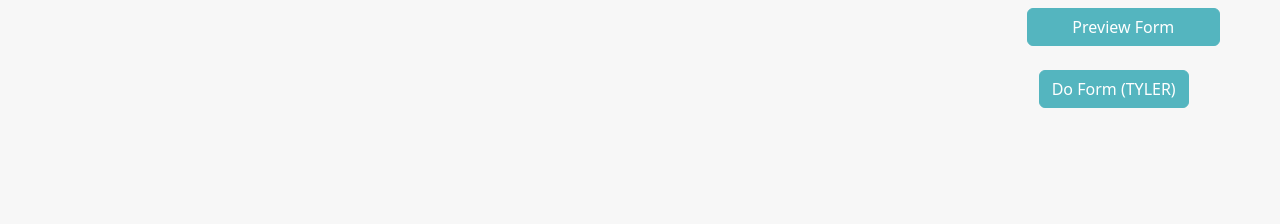
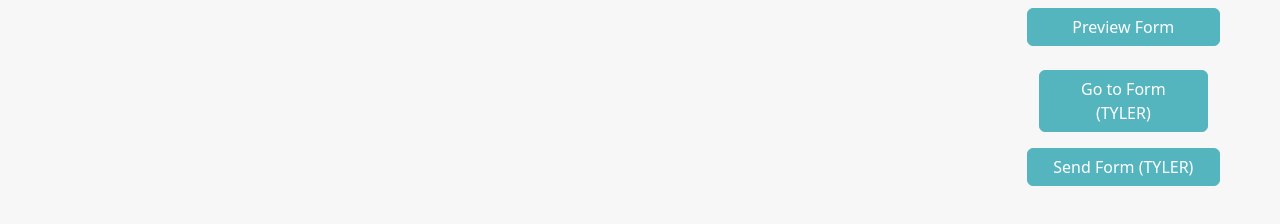
Before and after one commit to TeoSean00/Vendor_Form_Management_System_Frontend, a Vue app: page /formbuilder in a window 1280 px wide. Shown: the part 442-666 px from the top of the page. Built offline with nearby package versions, Linux system fonts and the light colour scheme; no server answers; sample sign-in values are in the browser's storage.

Commit message:
Send form data

```diff
--- a/src/views/FormBuilder.vue
+++ b/src/views/FormBuilder.vue
@@ -2,22 +2,14 @@
   <Navbar />
   <div class="row mx-5">
     <div class="col-10">
-      <div
-        class="row m-1 mt-3 p-2 border rounded border-light border-1 bg-white shadow-sm"
-      >
+      <div class="row m-1 mt-3 p-2 border rounded border-light border-1 bg-white shadow-sm">
         <h1 class="text-main-blue">Form Builder</h1>
         {{ previewObj }}
         {{ formName }}
         {{ desc }}
         <div class="row">
-          <span class="text-secondary-blue"
-            >Form Name:
-            <input
-              class="col-6"
-              type="text"
-              placeholder="Give this form a name!"
-              v-model="formName"
-            />
+          <span class="text-secondary-blue">Form Name:
+            <input class="col-6" type="text" placeholder="Give this form a name!" v-model="formName" />
           </span>
         </div>
         <!-- <div class="row">
@@ -31,12 +23,7 @@
         </div> -->
         <div class="row">
           <span class="text-secondary-blue">Description: </span>
-          <textarea
-            placeholder="Enter Form Description"
-            v-model="desc"
-            rows="2"
-            cols="1"
-          ></textarea>
+          <textarea placeholder="Enter Form Description" v-model="desc" rows="2" cols="1"></textarea>
         </div>
       </div>
       <div class="row m-1">
@@ -96,13 +83,8 @@
         <button @click="exportForm" class="btn btn-turqouise mb-3">
           Export Form
         </button>
-        <button
-          type="button"
-          class="btn btn-turqouise"
-          data-bs-toggle="modal"
-          data-bs-target="#templatePreview"
-          @click="togglePreview"
-        >
+        <button type="button" class="btn btn-turqouise" data-bs-toggle="modal" data-bs-target="#templatePreview"
+          @click="togglePreview">
           Preview Form
         </button>
       </div>
@@ -110,9 +92,12 @@
       <div class="row mt-4">
         <router-link to="/vendorForm">
           <button class="btn btn-turqouise mb-3">
-            Do Form (TYLER)
+            Go to Form (TYLER)
           </button>
         </router-link>
+        <button @click="sendForm(previewObj)" class="btn btn-turqouise mb-3">
+          Send Form (TYLER)
+        </button>
       </div>
     </div>
 
@@ -168,7 +153,7 @@ export default {
         },
         templateContents: [
           {
-            Vendor: [
+            vendor: [
               {
                 type: "header",
                 order: 0,
@@ -178,7 +163,7 @@ export default {
               { type: "text", order: 1, text: "Company's Name" },
               { type: "number", order: 2, text: "Company Registration No:" },
               { type: "text", order: 3, text: "Office Address" },
-              { type: "boolean", order: 4, text: "GST Registered", "options": [ "Yes", "No" ]  },
+              { type: "boolean", order: 4, text: "GST Registered", "options": ["Yes", "No"] },
               { type: "number", order: 5, text: "Tel" },
               { type: "text", order: 6, text: "Fax" },
               {
@@ -220,7 +205,7 @@ export default {
             ],
           },
           {
-            Admin: [
+            admin: [
               {
                 type: "header",
                 order: 0,
@@ -373,6 +358,87 @@ export default {
       console.log("updated previewObj", previewObj.value);
     };
 
+    var newForm = ref([]);
+    function sendForm(previewObj) {
+      console.log("Checking previewdata in createform", previewObj.value);
+      var content = previewObj.templateContents;
+      console.log("content is ", content);
+      for (let key in content) {
+        // console.log("KEY IS ", key);
+        var section = content[key];
+        console.log("section is", section);
+
+        var sectionKey = Object.keys(section)[0];
+        // console.log(sectionKey);
+
+        for (let row of section[sectionKey]) {
+          let type = row.type;
+          console.log("row is", row, "type is", type);
+          if (type == "text") {
+            newForm.value.push({
+              order: row.order,
+              label: row.text,
+              input: "",
+              type: type,
+            });
+          } else if (type == "radio" || type == "checkbox") {
+            newForm.value.push({
+              order: row.order,
+              label: row.text,
+              input: [],
+              options: row.options,
+              type: type,
+            });
+          } else if (type == "header") {
+            newForm.value.push({
+              order: row.order,
+              label: row.text,
+              style: row.style,
+              type: type,
+            });
+          } else if (type == "number") {
+            newForm.value.push({
+              order: row.order,
+              label: row.text,
+              input: "",
+              type: type,
+            });
+          } else if (type == "boolean") {
+            newForm.value.push({
+              order: row.order,
+              label: row.text,
+              input: [],
+              options: row.options,
+              type: "radio",
+            });
+          } else if (type == "date") {
+            newForm.value.push({
+              order: row.order,
+              label: row.text,
+              input: "",
+              options: row.options,
+              type: type,
+            });
+          } else if (type == "likertGroup") {
+            newForm.value.push({
+              order: row.order,
+              label: row.text,
+              input: [],
+              options: row.options,
+              type: type,
+            });
+          }
+        }
+      }
+      console.log(newForm.value);
+      alert(newForm.value)
+    }
+    watch(newForm, () => {
+      console.log("previewData updated!", props.previewData);
+      newForm.value = [];
+      createForm();
+      console.log("createform called!,newform is ", newForm.value);
+    });
     return {
       previewObj,
       content,
@@ -386,6 +452,7 @@ export default {
       addAdminSection,
       addVendorSection,
       togglePreview,
+      sendForm,
     };
   },
 };
```
